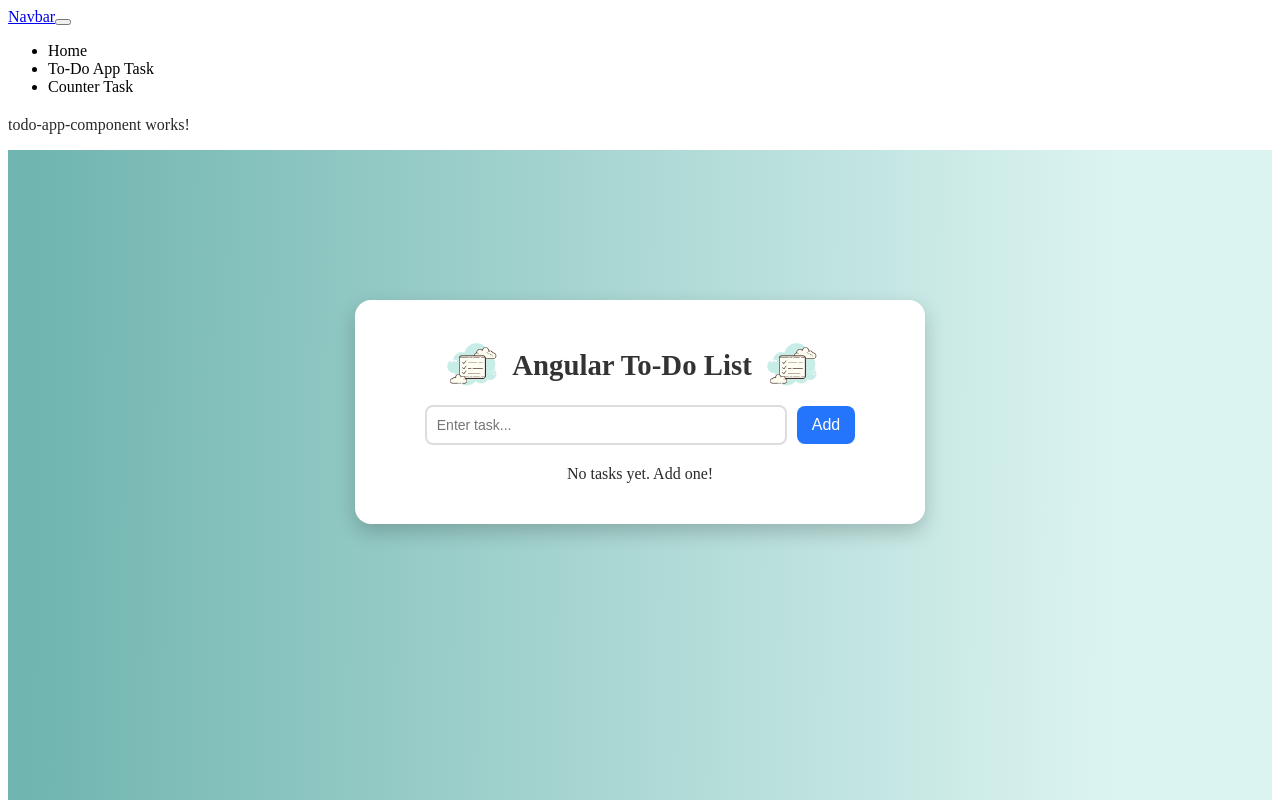
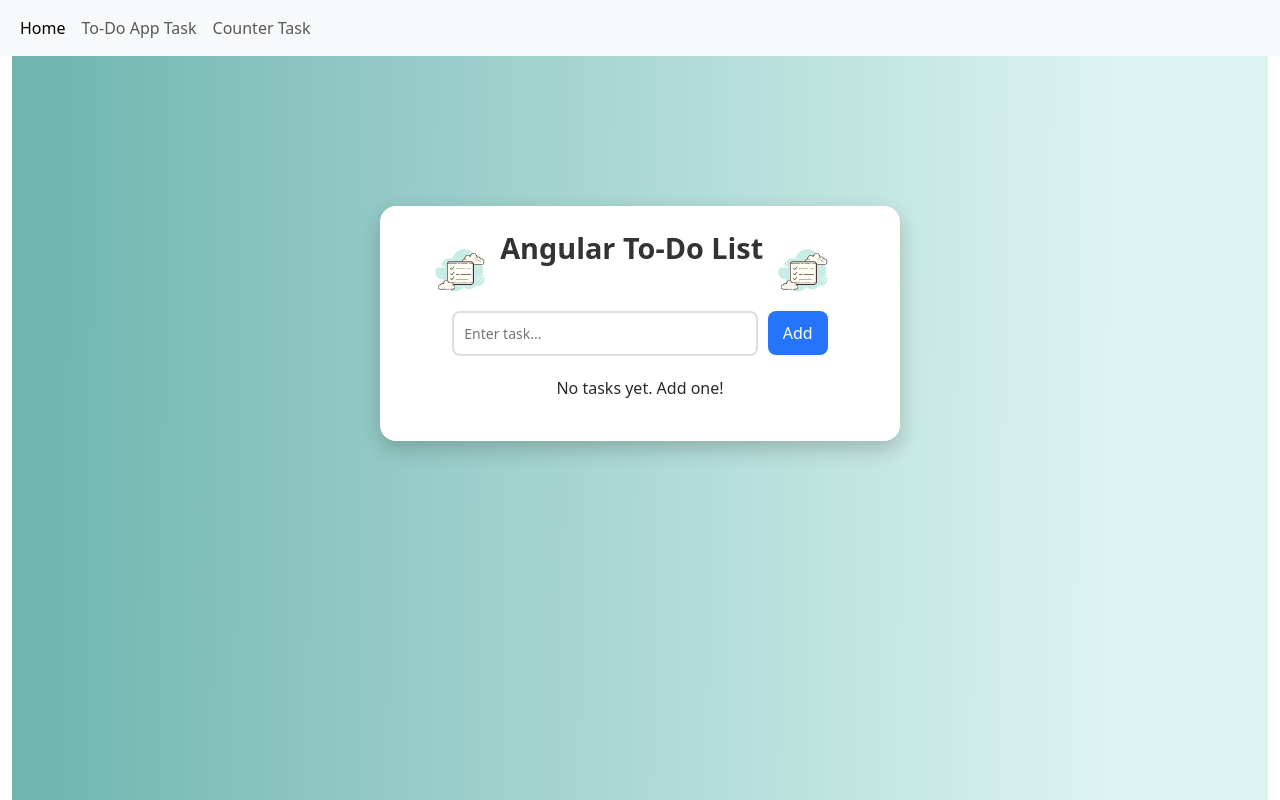
Before and after one commit to rutu-jadhav1/all_miniTask, an Angular app: page /todo in a window 1280 px wide. Shown: the top 800 px of the page. Built offline with nearby package versions, Linux system fonts and the light colour scheme.

Commit message:
counter code

```diff
--- a/angular.json
+++ b/angular.json
@@ -22,7 +22,11 @@
               }
             ],
             "styles": [
+              "node_modules/bootstrap/dist/css/bootstrap.min.css",
               "src/styles.css"
+            ],
+            "scripts": [
+              "node_modules/bootstrap/dist/js/bootstrap.bundle.min.js"
             ],
             "server": "src/main.server.ts",
             "outputMode": "server",
--- a/src/app/component/counter-component/counter-component.css
+++ b/src/app/component/counter-component/counter-component.css
@@ -0,0 +1,56 @@
+.main-container{
+    min-height: 100vh;
+  background-image: radial-gradient( circle farthest-corner at 10% 20%,  rgba(202,248,255,1) 0%, rgba(186,204,227,1) 51.2%, rgba(117,144,179,1) 100.1% );
+}
+.counter-container {
+  text-align: center;
+  padding-top: 130px;
+  font-family: Arial, sans-serif;
+}
+
+h1 {
+  color: #292828;
+}
+
+h2 {
+  font-size: 95px;
+  margin: 20px 0;
+  color: #222;
+}
+
+h2.limit {
+  color: crimson;
+}
+
+.buttons {
+  display: flex;
+  justify-content: center;
+  gap: 15px;
+  margin-bottom: 30px;
+}
+
+button {
+  padding: 10px 20px;
+  font-size: 1.2rem;
+  border: none;
+  border-radius: 8px;
+  background: #4caf50;
+  color: white;
+  cursor: pointer;
+  transition: 0.2s;
+}
+
+button:hover:not(:disabled) {
+  background: #45a049;
+}
+
+button:disabled {
+  background: #bdbdbd;
+  cursor: not-allowed;
+}
+
+.limit-message {
+  color: crimson;
+  font-weight: bold;
+  font-size: 1.1rem;
+}
--- a/src/app/component/counter-component/counter-component.html
+++ b/src/app/component/counter-component/counter-component.html
@@ -1 +1,21 @@
-<p>counter-component works!</p>
+<div class="main-container">
+    <p style="margin-left: 1400px;">29/08/2025</p>
+<div class="counter-container">
+  <h1>Counter App</h1>
+
+  <h2 [class.limit]="reachedLimit()">
+    {{ count }}
+  </h2>
+
+  <div class="buttons">
+    <button (click)="increment()" [disabled]="reachedLimit()">+</button>
+    <button (click)="decrement()" [disabled]="count === 0">-</button>
+    <button (click)="reset()" [disabled]="count === 0">Reset</button>
+  </div>
+
+
+  @if (count === maxLimit) {
+    <p class="limit-msg">🎉 You reached the maximum limit!</p>
+  }
+</div>
+</div>
--- a/src/app/component/counter-component/counter-component.ts
+++ b/src/app/component/counter-component/counter-component.ts
@@ -1,11 +1,32 @@
+import { CommonModule } from '@angular/common';
 import { Component } from '@angular/core';
 
 @Component({
   selector: 'app-counter-component',
-  imports: [],
+  imports: [CommonModule],
   templateUrl: './counter-component.html',
   styleUrl: './counter-component.css'
 })
 export class CounterComponent {
+  count: number = 0;
+  maxLimit: number = 20;
 
+  increment() {
+    if (this.count < this.maxLimit) {
+      this.count++;
+    }
+  }
+
+  decrement() {
+    if (this.count > 0) {
+      this.count--;
+    }
+  }
+
+  reset() {
+    this.count = 0;
+  }
+  reachedLimit(): boolean {
+    return this.count === this.maxLimit;
+  }
 }
--- a/src/app/component/navbar-component/navbar-component.html
+++ b/src/app/component/navbar-component/navbar-component.html
@@ -1,9 +1,6 @@
 <nav class="navbar navbar-expand-lg bg-body-tertiary">
   <div class="container-fluid">
-    <a class="navbar-brand" href="#">Navbar</a>
-    <button class="navbar-toggler" type="button" data-bs-toggle="collapse" data-bs-target="#navbarSupportedContent" aria-controls="navbarSupportedContent" aria-expanded="false" aria-label="Toggle navigation">
-      <span class="navbar-toggler-icon"></span>
-    </button>
+
     <div class="collapse navbar-collapse" id="navbarSupportedContent">
       <ul class="navbar-nav me-auto mb-2 mb-lg-0">
         <li class="nav-item">
--- a/src/app/component/navbar-component/navbar-component.ts
+++ b/src/app/component/navbar-component/navbar-component.ts
@@ -1,9 +1,9 @@
 import { Component } from '@angular/core';
-import { RouterOutlet } from '@angular/router';
+import { RouterLink, RouterOutlet } from '@angular/router';
 
 @Component({
   selector: 'app-navbar-component',
-  imports: [RouterOutlet],
+  imports: [RouterOutlet,RouterLink],
   templateUrl: './navbar-component.html',
   styleUrl: './navbar-component.css'
 })
--- a/src/app/component/todo-app-component/todo-app-component.html
+++ b/src/app/component/todo-app-component/todo-app-component.html
@@ -1,4 +1,3 @@
-<p>todo-app-component works!</p>
 <div class="main-container">
   <div class="todo-container">
    <div class="header">
```
